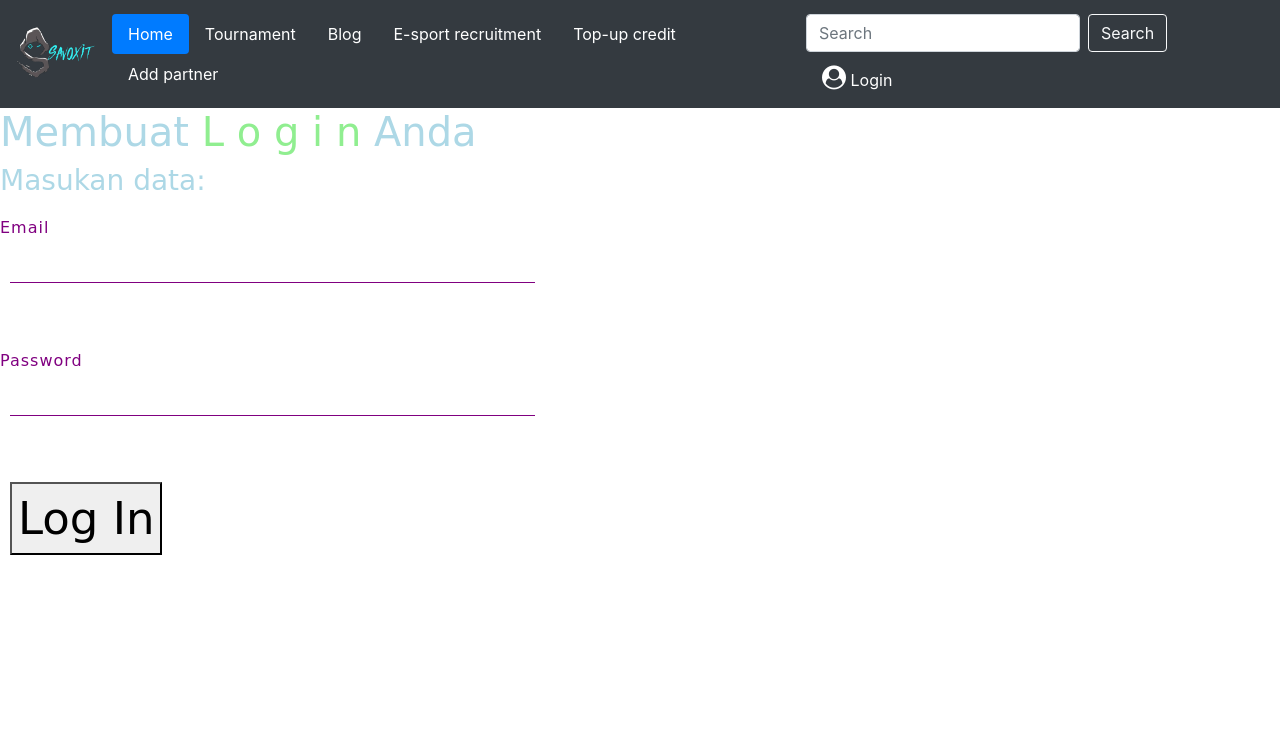
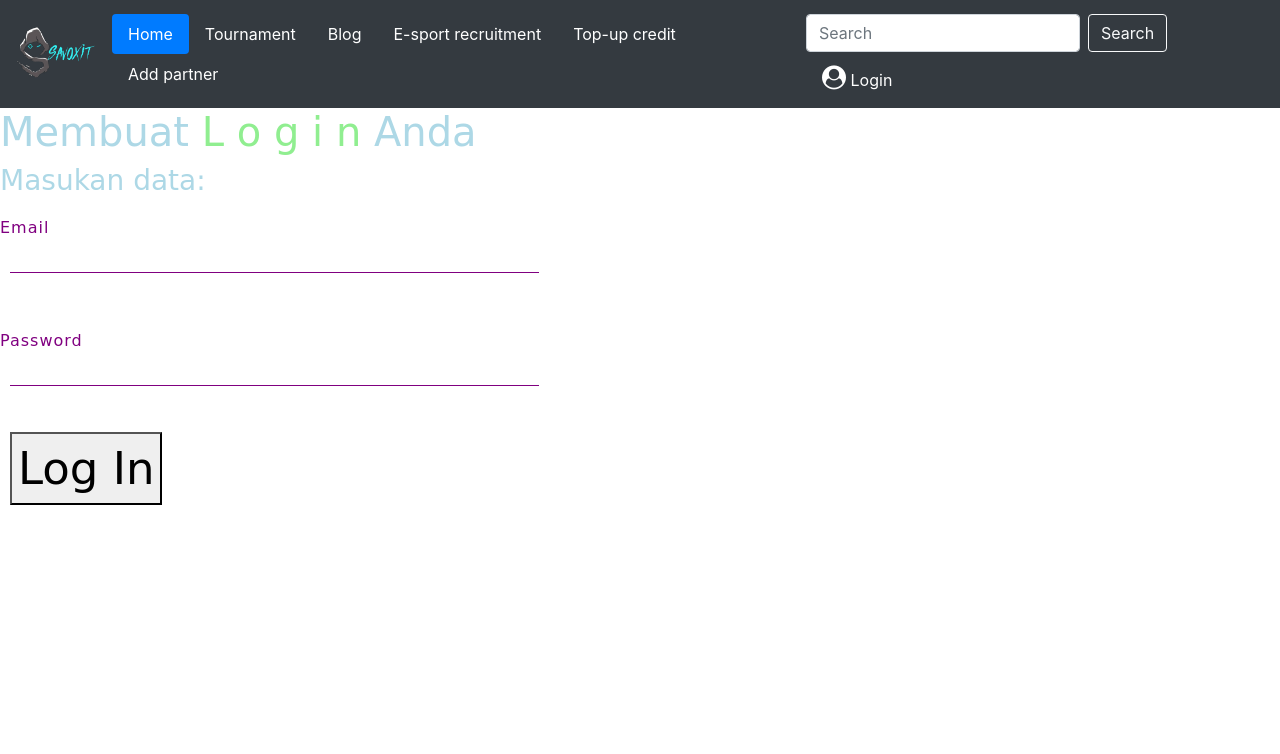
Before and after one commit to WebInfoTkGame-github-io/InfoLog, a PHP site: page /login.php in a window 1280 px wide. Shown: the part 721-1475 px from the top of the page. Run offline with PHP 8.4, Linux system fonts and the light colour scheme.

Commit message:
git commit

```diff
--- a/login.php
+++ b/login.php
@@ -62,7 +62,7 @@
         }
         .box .inputBox {
             position: relative;
-            padding: 10px;
+            padding: 0px 0px 0px 10px;
         }
         .box .inputBox input{
             width: 100%;
```
